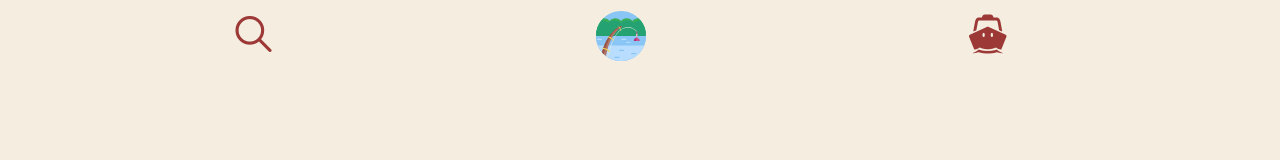
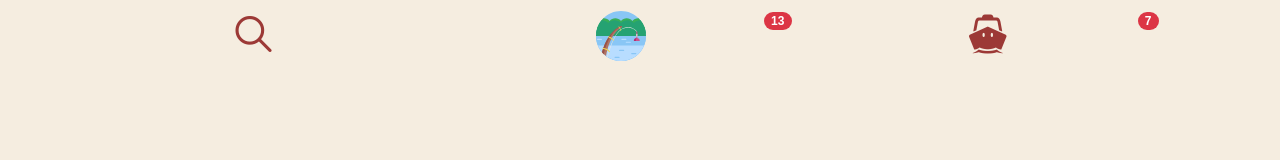
Before and after one commit to AbbeyCodeLtd/Ship, a Vue app: page / in a window 1280 px wide. Shown: the top 160 px of the page. Built offline with nearby package versions, Linux system fonts and the light colour scheme.

Commit message:
add logic to show icons through vuex

```diff
--- a/src/App.vue
+++ b/src/App.vue
@@ -10,12 +10,21 @@
 </template>
 
 <script>
+import { mapActions } from 'vuex';
 import AppHeader from './components/AppHeader';
 
 export default {
 	name: 'App',
 	components: {
 		AppHeader
+	},
+	methods: {
+		...mapActions({
+			fetchMockMessagesAndMatches: 'fetchMockMessagesAndMatches'
+		})
+	},
+	created() {
+		this.fetchMockMessagesAndMatches();
 	}
 };
 </script>
--- a/src/components/AppHeader.vue
+++ b/src/components/AppHeader.vue
@@ -20,7 +20,8 @@
 					src="/static/icons/fishing.svg"/>
 
 				<b-badge
-					variant="light"
+					class="Header__badge"
+					variant="danger"
 					pill
 					v-text="matchesCount"
 					v-if="isMatchesCountVisible"/>
@@ -34,7 +35,8 @@
 				<i class="Header__icon icon ion-ios-boat"/>
 
 				<b-badge
-					variant="light"
+					class="Header__badge"
+					variant="danger"
 					pill
 					v-text="messagesCount"
 					v-if="isMessagesCountVisible"/>
@@ -90,10 +92,18 @@ $iconColour: $Theme-Colour;
 		text-align: center;
 		font-size: 3rem;
 		cursor: pointer;
+		position: relative;
 	}
 
 	&__icon {
 		width: 50px;
+	}
+
+	&__badge {
+		font-size: 12px;
+		position: absolute;
+		top: 12px;
+		right: 0;
 	}
 }
 
--- a/src/vuex/storeConfig.js
+++ b/src/vuex/storeConfig.js
@@ -16,7 +16,9 @@ const store = {
 	state: {
 		matchesRef,
 		matchesCount: null,
-		messagesCount: null
+		messagesCount: null,
+		matchesUnread: null,
+		messagesUnread: null
 	},
 	mutations: {
 		SET_MESSAGES_COUNT(state, messagesCount) {
@@ -24,11 +26,17 @@ const store = {
 		},
 		SET_MATCHES_COUNT(state, matchesCount) {
 			this.state.matchesCount = matchesCount;
+		},
+		SET_MESSAGES_UNREAD(state, messagesUnread) {
+			this.state.messagesUnread = messagesUnread;
+		},
+		SET_MATCHES_UNREAD(state, matchesUnread) {
+			this.state.matchesUnread = matchesUnread;
 		}
 	},
 	actions: {
 		async loadMatches({ state, commit }) {
-			// #Todo: implement this functionality properly
+			// #Todo: implement this functionality properly
 			console.error('loadMatches is not yet a thing.');
 			const snap = await state.matchesRef.once('value');
 			const matches = snap.val().map((match, i) => {
@@ -37,10 +45,11 @@ const store = {
 			});
 			commit('SET_MATCHES', matches);
 		},
-		setMockMessagesAndMatchesCounts({ commit }, messagesCount, matchesCount) {
+		fetchMockMessagesAndMatches({ commit }) {
 			console.warn('setMockMessagesAndMatches called...');
-			commit('SET_MESSAGES_COUNT', messagesCount);
-			commit('SET_MATCHES_COUNT', matchesCount);
+			commit('SET_MESSAGES_COUNT', 7);
+			commit('SET_MATCHES_COUNT', 13);
+			commit('SET_MESSAGES_UNREAD', true);
 		}
 	},
 	getters: {
```
